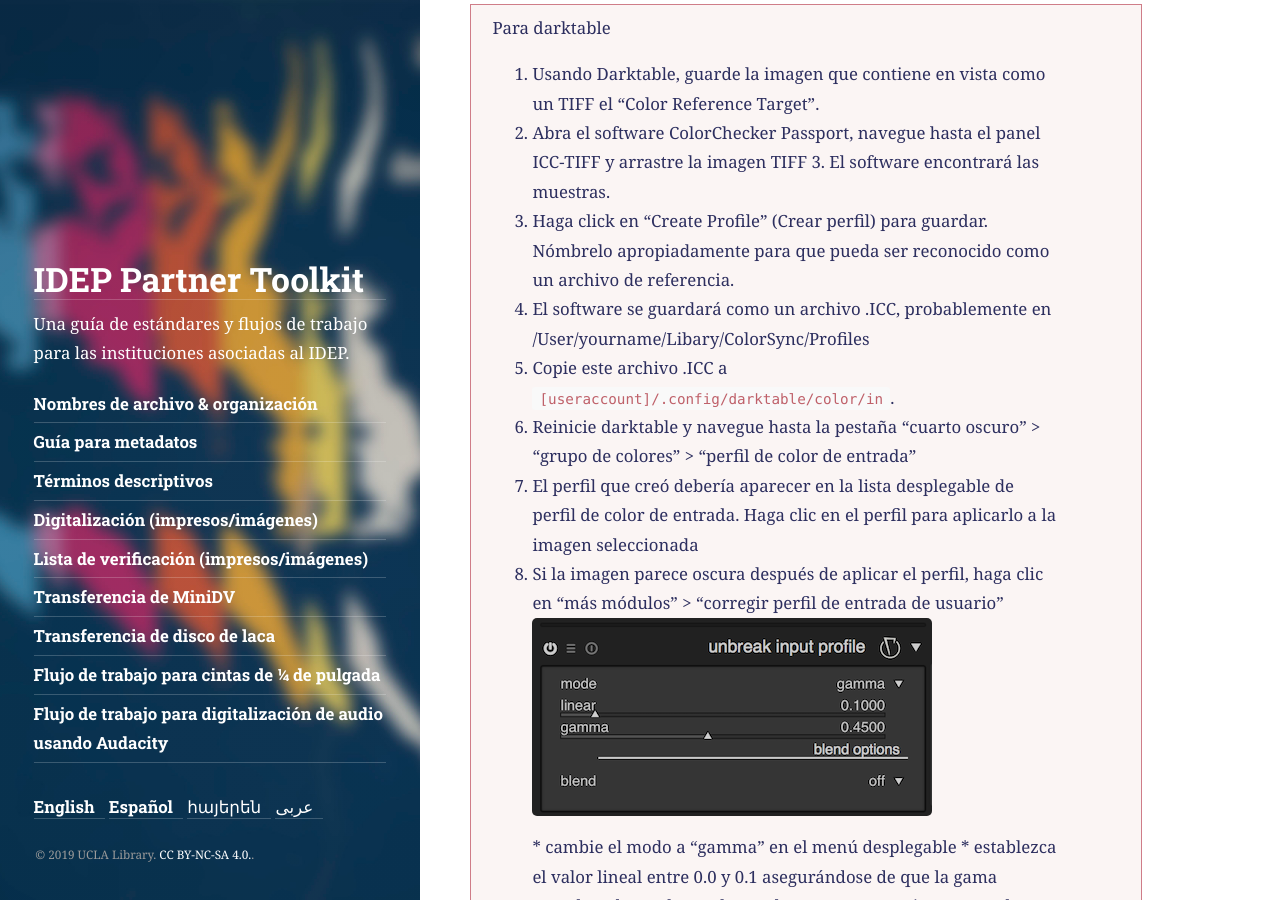
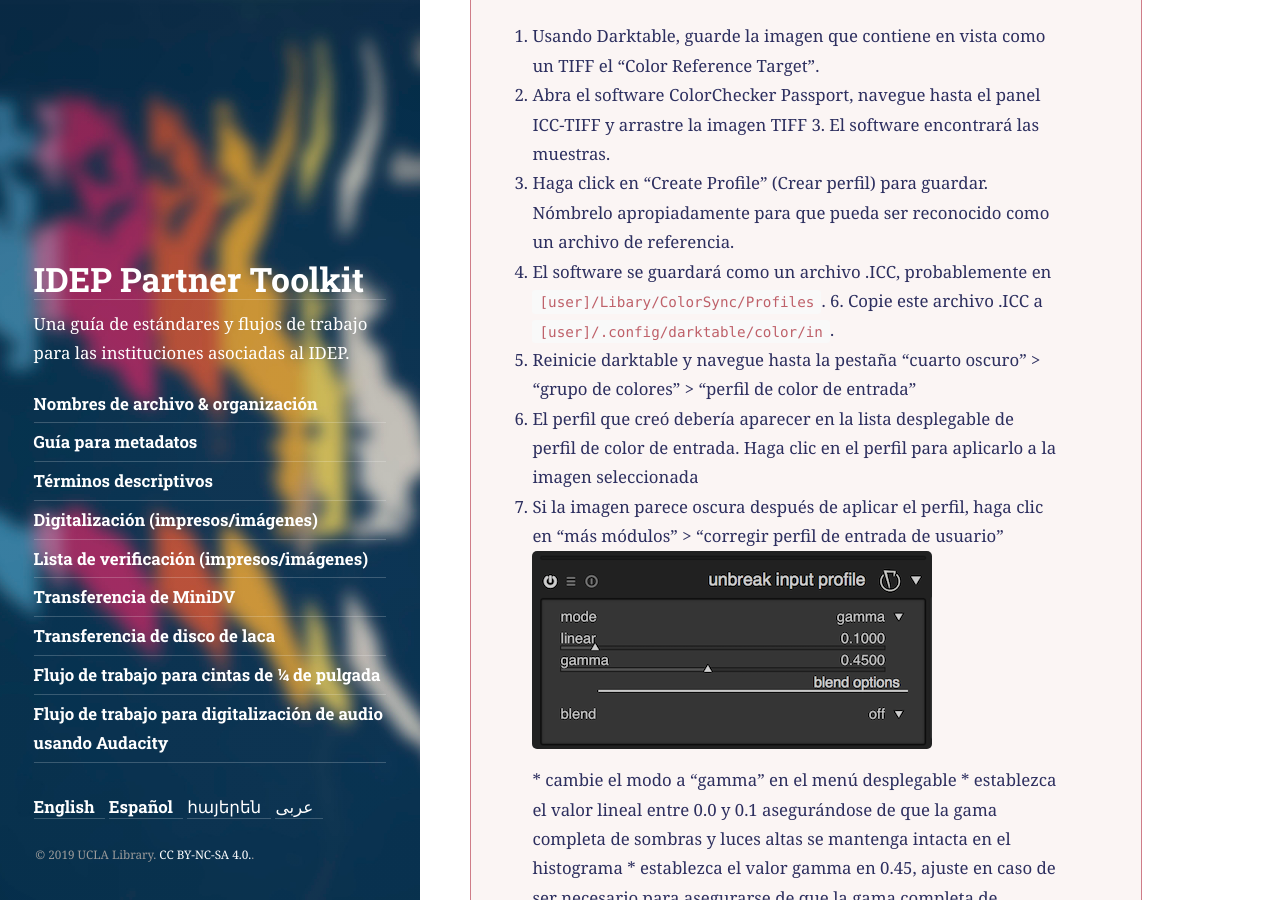
Before and after one commit to UCLALibrary/ideptoolkit, a Jekyll site: the page built from digprint-spa.md, in a window 1280 px wide and 900 px high, scrolled down 19413 px. Built offline with Jekyll 4.4.1, drawn with Linux system fonts in a browser that asks for light colours; nearby versions of some CDN libraries; some of the changed text lies outside the part shown.

Commit message:
update digprint-spa

```diff
--- a/digprint-spa.md
+++ b/digprint-spa.md
@@ -175,7 +172,6 @@
 4. **Nota: el remoto de flash a veces se va a modo suspendido cuando no es utilizado durante unos minutos, sólo encienda nuevamente el remoto de flash y reajusta el modo a "MAN".**
 
 #### Ajuste de foco de cámara
-
 1. Utilice el visor para mirar los materiales y ajustar el foco lo más claro posible.
 2. Abra la visión en vivo en el monitor LCD y haz zoom en cualquier texto o líneas distintivas y ajuste el foco hasta que se vean lo más claras posibles. Nota: no están haciendo zoom al lente, SÓLO a la visión en vivo, para ajustar foco.
 3. Asegure con cinta el anillo focal de forma de que no cambie a lo largo de la captura, especialmente si está capturando mirando hacia abajo (los anillos focales tienden a desviarse).
@@ -184,7 +180,6 @@
 Nota: el disparo de obturador tiene un cierre de bloqueo. Ábralo antes de desconectar. El obturador puede ser disparado con la computadora cuando el disparador está conectado.
 
 ### COMENZAR LA CAPTURA
-
 Encendido de la computadora portátil y conecte la cámara a la computadora a través del cable USB3.
 
 > Si estas usando Lightroom
@@ -224,7 +219,6 @@
 	  * Es posible que sea necesario ajustar la salida del pack de batería en este momento para proveer más o menos luz, dependiendo del histograma. Ajuste y pruebe hasta que el histograma se vea distribuido de forma uniforme.
 
 #### Toma una foto con la tarjeta de referencia de color.
-
 1. La foto de referencia debe ser tomada al comienzo de cada sesión cuando las condiciones de iluminación o ajustes de exposición han cambiado o cuando los materiales que están siendo capturados sean de tamaños o tipos diferentes.
 2. Pon la tarjeta directamente en la superficie del objeto a digitalizar.
 3. La tarjeta de referencia debe ser fotografiada derecha con la misma iluminación que será usada para iluminar los materiales. Evite las sombras y no oscurezca las muestras de color de la tarjeta al sujetar la referencia en frente de los materiales.
@@ -273,7 +267,6 @@
 * Espacio de color: sRGB o Adobe RGB 1998
 
 ### Tips para el control de la calidad de imagen
-
 Lo siguiente es una lista simplificada de puntos chequeo de control de calidad a considerar durante y después de la digitalización. Revisa lo siguiente:
 * Formato - cada imagen está en el formato correcto.
 * Compresión - los archivos están comprimidos o dejados sin comprimir de acuerdo a las instrucciones del proyecto
@@ -287,7 +280,6 @@
 * Cortado - las imágenes están cortadas de forma apropiada (por defecto = ⅛ de pulgada por cada lado) o de acuerdo a las instrucciones del proyecto.
 
 ### Nombres de archivo y estructura de carpetas
-
 **Mejores Prácticas**
 
 Los nombres de archivo y las estructuras bien organizadas hacen más fácil seguir los datos. Al nombrar y organizar archivos, debe ser consistente y descriptivo para que sea posible encontrar datos específicos y saber qué contienen los archivos y cuál es su estatus. Determine una estructura de directorios clara que incluya información como título de proyecto, una fecha, y algún tipo de identificador único. Pueden crearse directorios individuales de acuerdo a fecha, investigador, corrida experimental o cualquier categoría que tenga sentido para ti y tus necesidades de investigación.
@@ -310,7 +302,6 @@
 Incluya en la carpeta un archivo `README.txt` que explique tu formato de nombramiento junto con cualquier abreviación o códigos que haya usado. Esta documentación será muy útil tanto durante el proyecto o experimento, y también en el futuro.
 
 ### Utilizando el software XRITE Color Checker para crear un negativo digital y perfil de color de Lightroom / Darktable.
-
 Nota: La documentación que viene con el software entrega instrucciones paso a paso.
 1. Inserte el disco. (solo la primera vez)
 2. Instale el software. (solo la primera vez)
@@ -333,8 +324,8 @@
   2. Abra el software ColorChecker Passport, navegue hasta el panel ICC-TIFF y arrastre la imagen TIFF
 	3. El software encontrará las muestras.
   4. Haga click en "Create Profile" (Crear perfil) para guardar. Nómbrelo apropiadamente para que pueda ser reconocido como un archivo de referencia.
-  5. El software se guardará como un archivo .ICC, probablemente en /User/yourname/Libary/ColorSync/Profiles
-  6. Copie este archivo .ICC a `[useraccount]/.config/darktable/color/in`.
+  5. El software se guardará como un archivo .ICC, probablemente en `[user]/Libary/ColorSync/Profiles`.
+	6. Copie este archivo .ICC a `[user]/.config/darktable/color/in`.
   7. Reinicie darktable y navegue hasta la pestaña "cuarto oscuro" > "grupo de colores" > "perfil de color de entrada"
   8. El perfil que creó debería aparecer en la lista desplegable de perfil de color de entrada. Haga clic en el perfil para aplicarlo a la imagen seleccionada
   9. Si la imagen parece oscura después de aplicar el perfil, haga clic en "más módulos" > "corregir perfil de entrada de usuario"
```
Also changed, not shown: other parts of digprint-spa.md (+1 -4 lines).
